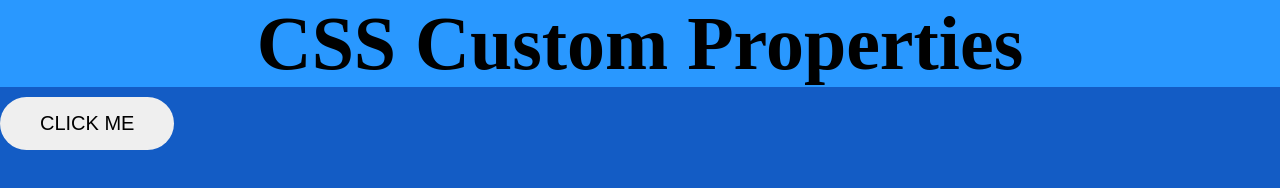
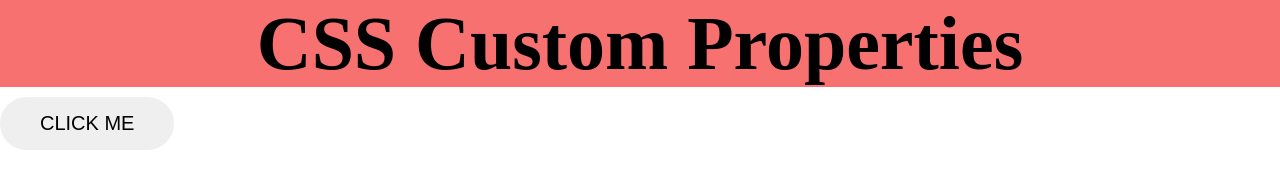
Before and after one commit to staten-island-tech/vite-project-wersoam, a website built with Vite: page vite-project/index.html in a window 1280 px wide. Built offline with nearby package versions, Linux system fonts and the light colour scheme.

Commit message:
a bit more theming

```diff
--- a/vite-project/main.js
+++ b/vite-project/main.js
@@ -11,11 +11,11 @@ const dom = {
 
 dom.button.addEventListener("click", function () {
   if (document.body.classList.contains("cool")) {
-    document.body.classList.add("dark");
+    document.body.classList.add("bright");
     document.body.classList.remove("cool");
   } else {
     document.body.classList.add("cool");
-    document.body.classList.remove("dark");
+    document.body.classList.remove("bright");
   }
 });
 
--- a/vite-project/style.css
+++ b/vite-project/style.css
@@ -10,14 +10,14 @@ body,
 :root {
   --white: #f5f5dc;
   --light-blue: #2998ff;
-  --dark-blue: #135cc5;
+  --dark-white: #deb887;
   --light-red: #f87171;
   --dark-red: #dc2626;
   --gray: #adadad;
 
   /*Intentions */
-  --primary: var(--light-blue);
-  --secondary: var(--dark-blue);
+  --primary: var(--light-red);
+  -secon-dary: var(--dark-red);
 
   /*Typography */
   --h1: 7.594rem;
@@ -26,17 +26,14 @@ body,
   --h4: 2.25rem;
   --h5: 1.5rem;
 }
-.warm {
-  --primary: var(--light-red);
-  --secondary: var(--dark-red);
-}
-.dark {
---primary: var(--gray);
+
+.bright {
+--primary: var(--dark-white);
 --secondary: var(--white);
 }
 .cool {
-  --primary: var(--light-blue);
-  --secondary: var(--dark-blue);
+  --primary: var(--light-red);
+  -secon-dary: var(--dark-red);
 }
 .hero {
   background-color: var(--primary);
```
